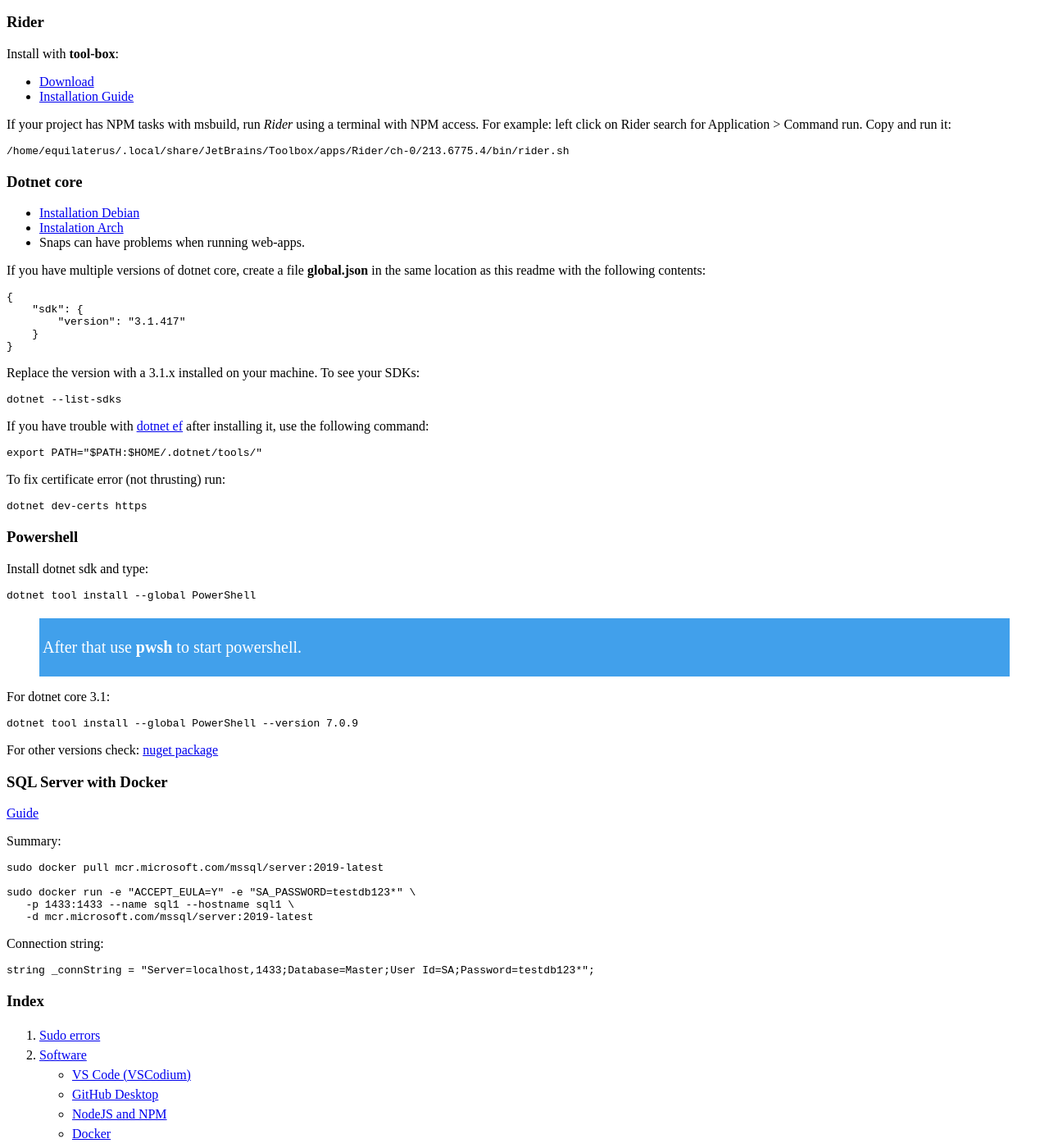
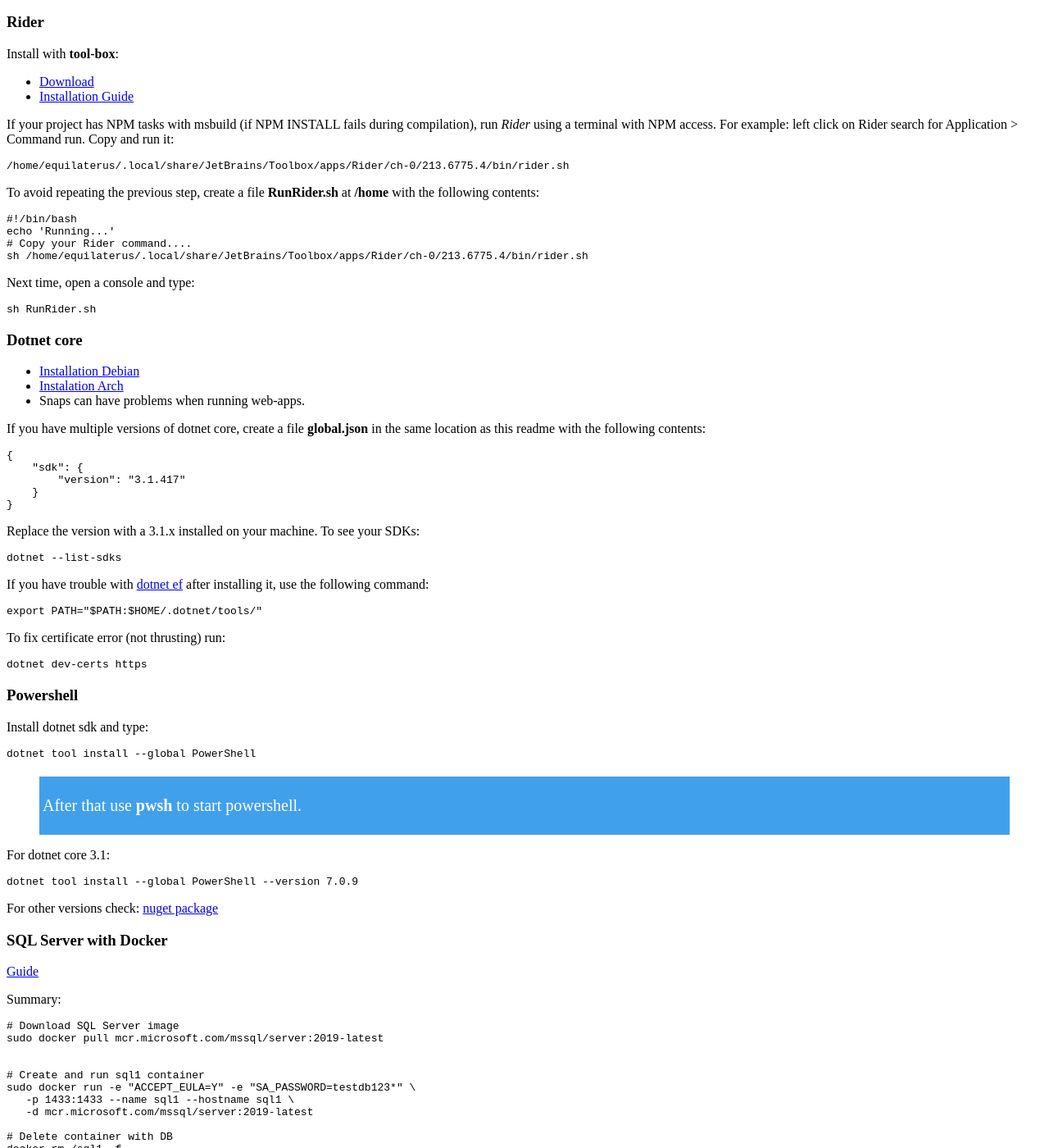
Before and after one commit to equilaterus/wikilaterus, a Jekyll site: the page built from wiki/Linux-Dev-Environment.md, in a window 1280 px wide and 1400 px high, scrolled down 1270 px. Shown: the whole window at 82% size. Built offline with Jekyll 4.4.1, drawn with Linux system fonts in a browser that asks for light colours; nearby versions of some CDN libraries; a style sheet for code colours, icons or effects is not loaded; some of the changed text lies outside the part shown.

Commit message:
Update linux wiki

````diff
--- a/wiki/Linux-Dev-Environment.md
+++ b/wiki/Linux-Dev-Environment.md
@@ -69,9 +69,24 @@
   * [Download](https://www.jetbrains.com/toolbox-app/download/download-thanks.html?platform=linux)
   * [Installation Guide](https://www.jetbrains.com/help/rider/Installation_guide.html#toolbox)
 
-If your project has NPM tasks with msbuild, run *Rider* using a terminal with NPM access. For example: left click on Rider search for Application > Command run. Copy and run it:
+If your project has NPM tasks with msbuild (if NPM INSTALL fails during compilation), run *Rider* using a terminal with NPM access. For example: left click on Rider search for Application > Command run. Copy and run it:
 ```
 /home/equilaterus/.local/share/JetBrains/Toolbox/apps/Rider/ch-0/213.6775.4/bin/rider.sh
+```
+
+To avoid repeating the previous step, create a file **RunRider.sh** at **/home** with the following contents:
+
+```
+#!/bin/bash
+echo 'Running...'
+# Copy your Rider command....
+sh /home/equilaterus/.local/share/JetBrains/Toolbox/apps/Rider/ch-0/213.6775.4/bin/rider.sh
+```
+
+Next time, open a console and type:
+
+```
+sh RunRider.sh
 ```
 
 ### Dotnet core
@@ -135,11 +150,20 @@
 Summary:
 
 ```
+# Download SQL Server image
 sudo docker pull mcr.microsoft.com/mssql/server:2019-latest
 
+
+# Create and run sql1 container
 sudo docker run -e "ACCEPT_EULA=Y" -e "SA_PASSWORD=testdb123*" \
    -p 1433:1433 --name sql1 --hostname sql1 \
    -d mcr.microsoft.com/mssql/server:2019-latest
+
+# Delete container with DB
+docker rm /sql1 -f
+
+# Start container
+docker start /sql1
 ```
 
 Connection string:
````
